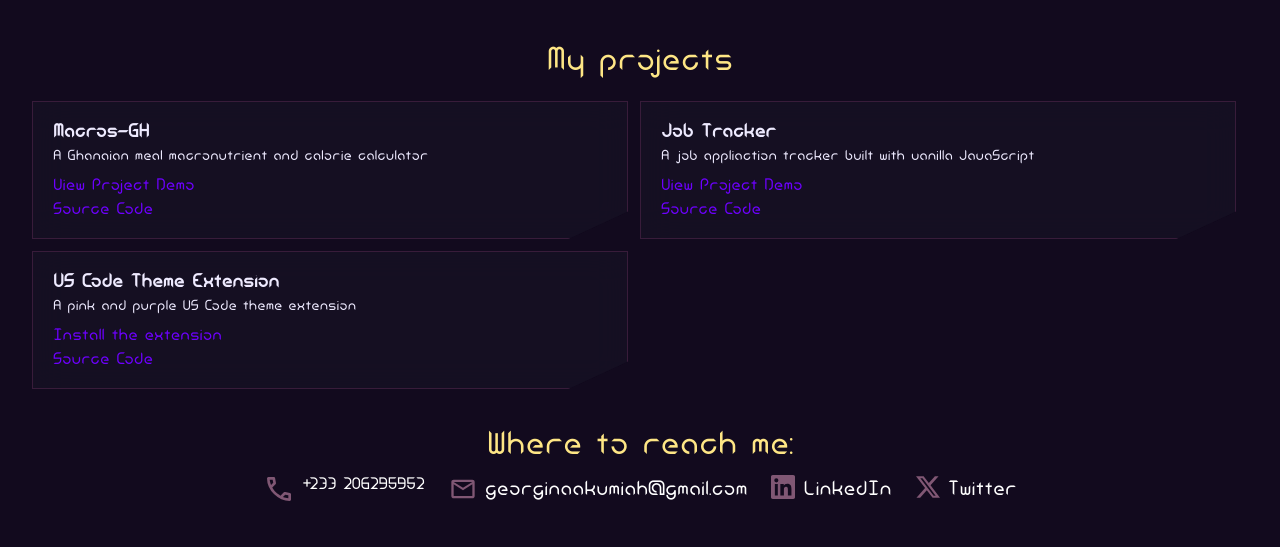
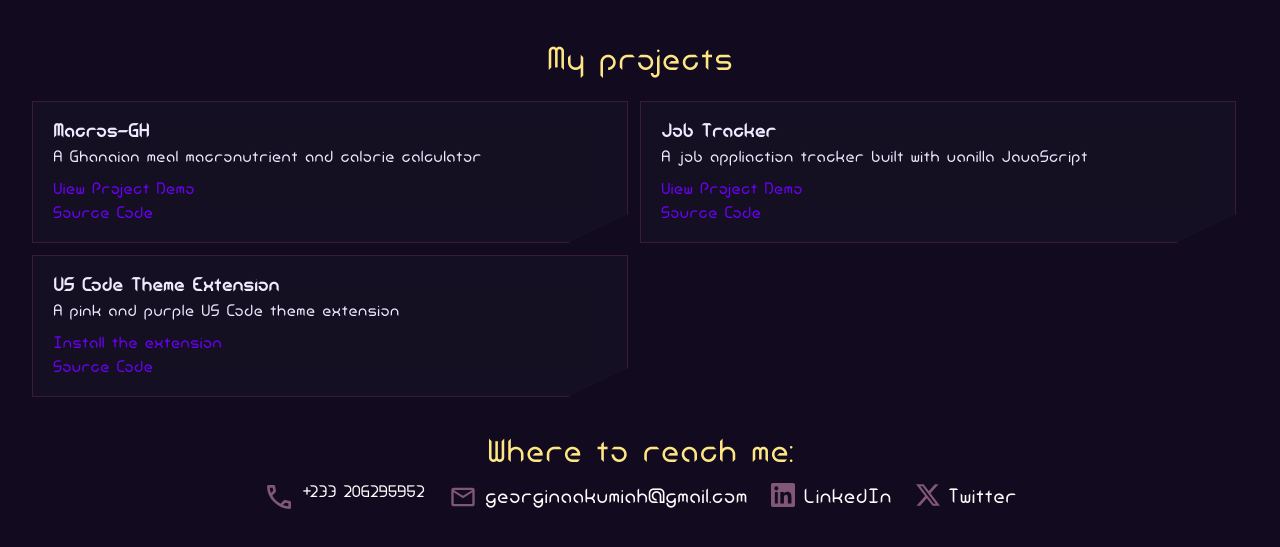
Before and after one commit to Gina-bun/Gina-portfolio, a website: page docs/index.html in a window 1280 px wide. Shown: the part 941-1488 px from the top of the page. Drawn offline with nearby package versions, Linux system fonts and the light colour scheme; files whose address does not match are found by name; a web font is replaced by a local one.

Commit message:
style:  change project desc. font  size

```diff
--- a/docs/index.html
+++ b/docs/index.html
@@ -262,7 +262,7 @@
           >
             <div id="project-1">
               <h4 class="text-lg font-bold">Macros-GH</h4>
-              <p class="text-sm">A Ghanaian meal macronutrient and calorie calculator</p>
+              <p class="text-[1em]">A Ghanaian meal macronutrient and calorie calculator</p>
               <div class="flex flex-col gap-x-2 mt-2">
                 <a
                   href="https://macrosgh.netlify.app/"
@@ -286,7 +286,7 @@
           >
             <div id="project-2">
               <h4 class="text-lg font-bold">Job Tracker</h4>
-              <p class="text-sm">A job appliaction tracker built with vanilla JavaScript</p>
+              <p class="text-[1em]">A job appliaction tracker built with vanilla JavaScript</p>
               <div class="flex flex-col gap-x-2 mt-2">
                 <a
                   href="https://job-application-tracker-js.netlify.app/"
@@ -310,7 +310,7 @@
           >
             <div id="project-3">
               <h4 class="text-lg font-bold">VS Code Theme Extension</h4>
-              <p class="text-sm">A pink and purple VS Code theme extension</p>
+              <p class="text-[1em]">A pink and purple VS Code theme extension</p>
               <div class="flex flex-col gap-x-2 mt-2">
                 <a
                   href="https://marketplace.visualstudio.com/items?itemName=starbunnie.femmeaura"
```
